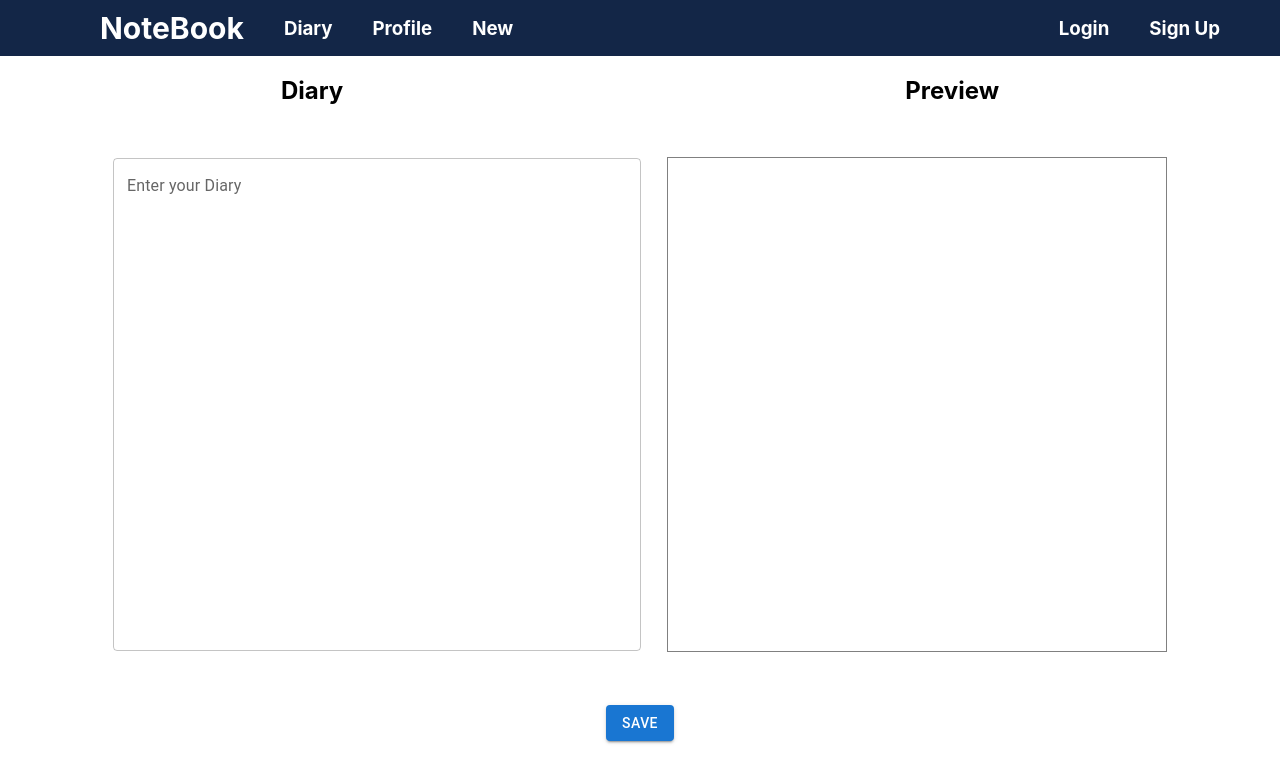
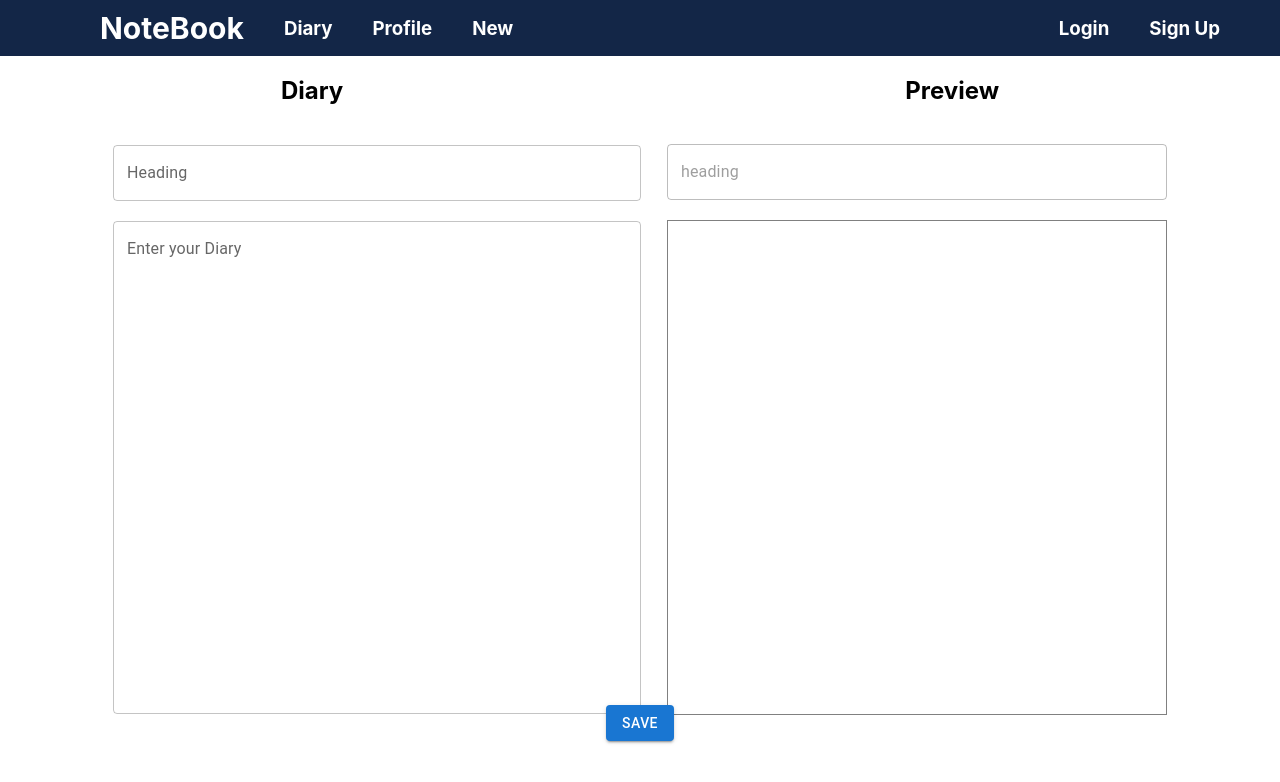
Before and after one commit to sreehari2003/Diary-cocoder, a Next.js app: page /new in a window 1280 px wide. Shown: the top 782 px of the page. Built offline with nearby package versions, Linux system fonts and the light colour scheme.

Commit message:
Added heading input text field

```diff
--- a/components/newPage/Preview.tsx
+++ b/components/newPage/Preview.tsx
@@ -1,24 +1,39 @@
 import React from "react";
 import ReactMarkdown from "react-markdown";
-import remarkGfm from 'remark-gfm'
+import remarkGfm from "remark-gfm";
+import TextField from "@mui/material/TextField";
+import styles from "./txt.module.scss";
 
-interface txt{
+interface txt {
   text: string;
 }
 
-const Preview = ({ text }:txt) => {
+const Preview = ({ text }: txt) => {
   return (
-    <div className="preview">
-
+    <>
       <style jsx>{`
+        .flex {
+          display: flex;
+        }
         .preview {
           width: 500px;
           border: 1px solid grey;
           height: 495px;
+          margin-top: 20px;
         }
       `}</style>
-     <ReactMarkdown remarkPlugins={[remarkGfm]}>{text}</ReactMarkdown>
-    </div>
+      <div className={styles.box}>
+        <TextField
+          id="outlined-basic"
+          label="heading"
+          variant="outlined"
+          disabled={true}
+        />
+        <div className="preview">
+          <ReactMarkdown remarkPlugins={[remarkGfm]}>{text}</ReactMarkdown>
+        </div>
+      </div>
+    </>
   );
 };
 
--- a/components/newPage/Text.tsx
+++ b/components/newPage/Text.tsx
@@ -1,24 +1,31 @@
-import React,{ useState} from 'react'
-import TextField from '@mui/material/TextField';
+import React, { useState } from "react";
+import TextField from "@mui/material/TextField";
+import styles from "./txt.module.scss";
 
 interface txt {
-    getText:(el:string)=>void;
+  getText: (el: string) => void;
 }
-const Text = ({getText}:txt) => {
-    const [text,setText] = useState("");
+const Text = ({ getText }: txt) => {
+  const [text, setText] = useState("");
   getText(text);
+
   return (
-    <div className="">
+    <>
+      <div className={styles.box}>
+        <TextField id="outlined-basic" label="Heading" variant="outlined" />
+        <div className={styles.box_min}>
           <TextField
             id="outlined-multiline-static"
             multiline
             rows={20}
             label="Enter your Diary"
             value={text}
-          onChange={(e)=>setText(e.target.value)}
+            onChange={(e) => setText(e.target.value)}
           />
         </div>
-  )
-}
+      </div>
+    </>
+  );
+};
 
-export default Text
+export default Text;
--- /dev/null
+++ b/components/newPage/txt.module.scss
@@ -0,0 +1,9 @@
+.box {
+  display: flex;
+  flex-direction: column;
+  align-items: space-between;
+  margin-top: 50px;
+  &_min {
+    margin-top: 20px;
+  }
+}
```
Lines whose indentation alone changed are shown as unchanged.
